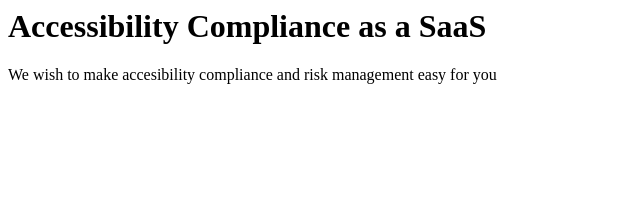
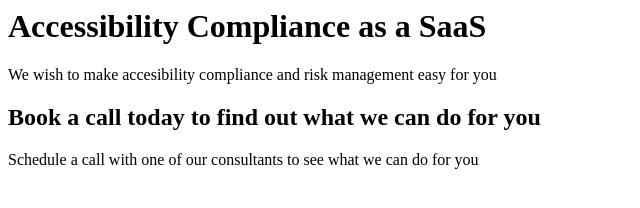
Before and after one commit to kunmoon/Axco, a plain HTML site: page index.html in a window 1280 px wide. Shown: the whole page, without its empty margins (0-640 px from the left). Drawn offline with Linux system fonts and the light colour scheme.

Commit message:
Update index.html

```diff
--- a/index.html
+++ b/index.html
@@ -3,4 +3,7 @@
 	<body>
 		<h1> Accessibility Compliance as a SaaS </h1>
 			<p> We wish to make accesibility compliance and risk management easy for you </p>
+		<h2> Book a call today to find out what we can do for you </h2>
+			<p>Schedule a call with one of our consultants to see what we can do for you </p>
+
 	</body>
```
